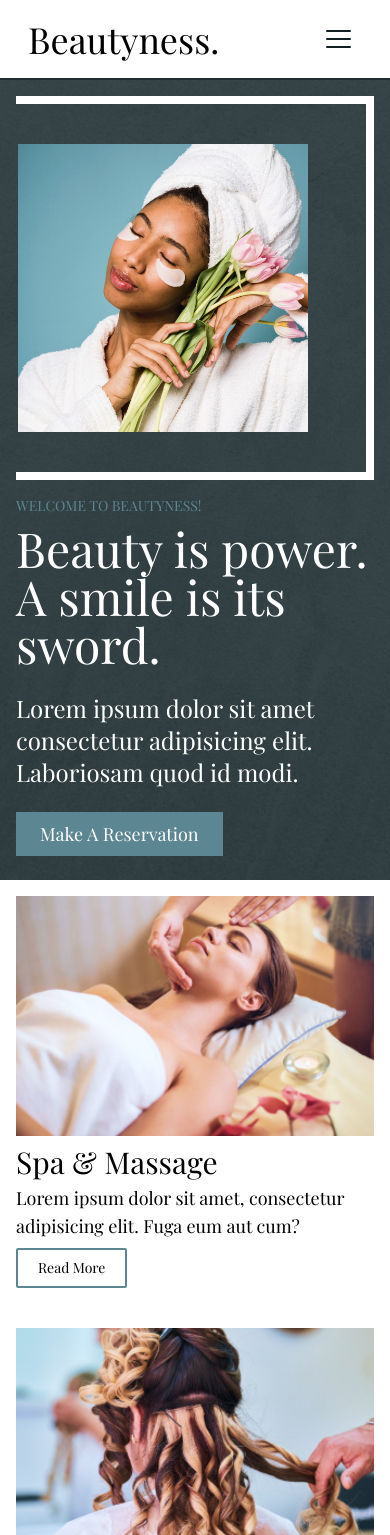
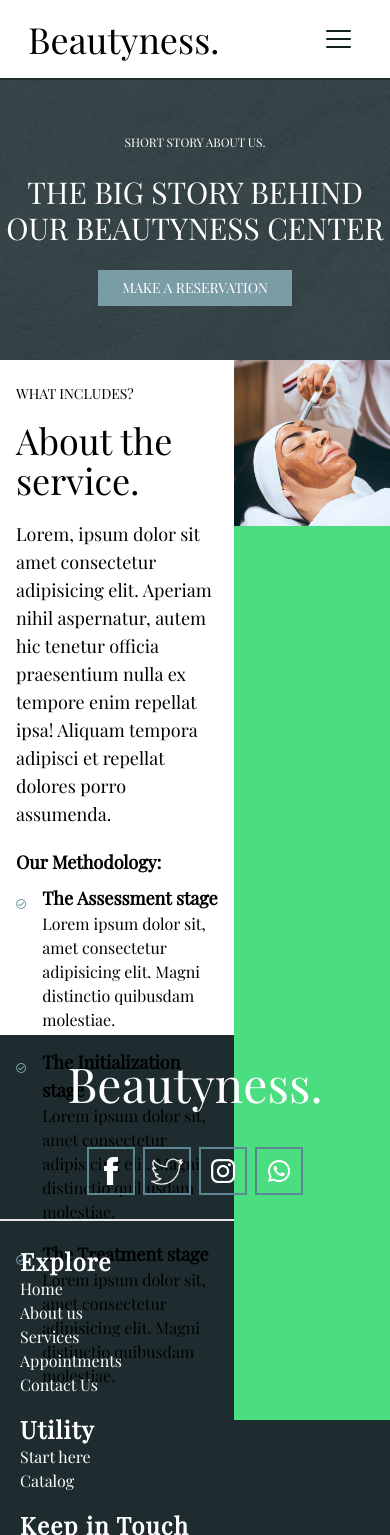
Before and after one commit to sirisenju/HouseOf_Iyanga, a React (Vite) app in the folder HouseOfIyanga/: page / in a window 390 px wide. Shown: the top 1535 px of the page. Built offline with nearby package versions, Linux system fonts and the light colour scheme.

Commit message:
services page made

```diff
--- a/HouseOfIyanga/src/App.jsx
+++ b/HouseOfIyanga/src/App.jsx
@@ -2,12 +2,14 @@ import React from "react";
 import _Footer from "./components/sections/_Footer";
 import _Header from "./components/sections/_Header";
 import Home from "./components/pages/Home";
+import AppointmentPage from "./components/pages/AppointmentPage";
 
 function App() {
   return (
     <main>
       <_Header />
-        <Home />
+      {/** <Home /> */}
+        <AppointmentPage/>
       <_Footer />
     </main>
   );
--- /dev/null
+++ b/HouseOfIyanga/src/components/pages/AppointmentPage.jsx
@@ -0,0 +1,65 @@
+import React from "react";
+import { FaBeer, FaCheckCircle, FaCheckDouble, FaRegCheckCircle } from "react-icons/fa"
+
+function AppointmentPage() {
+  return (
+    <main className="pt-[80px]">
+        {/**first section starts........................................................*/}
+      <section className="w-full">
+        <div
+          className="w-full h-[280px] flex justify-center items-center"
+          style={{ backgroundImage: "url('/contentImage/bgImg1.jpg')" }}
+        >
+          <div className="max-w-xl mx-auto text-center">
+            <p className="text-xs text-white">SHORT STORY ABOUT US.</p>
+            <h2 className="font-medium text-3xl pt-6 pb-6 text-white">
+              THE BIG STORY BEHIND OUR BEAUTYNESS CENTER
+            </h2>
+            <button className="px-6 py-2 bg-Primary-theme text-white text-sm">
+              MAKE A RESERVATION
+            </button>
+          </div>
+        </div>
+      </section>
+      {/**first section ends........................................................*/}
+
+      {/**second section starts........................................................*/}
+      <section className="w-full h-[80vh]">
+        <div className="w-full flex">
+            <div className="w-[60%] flex justify-center items-center">
+                <div className="max-w-lg p-4">
+                    <h3 className=" text-sm pt-2">WHAT INCLUDES?</h3>
+                    <p className="text-4xl font-medium pt-4 pb-5">About the service.</p>
+                    <p className="text-lg">Lorem, ipsum dolor sit amet consectetur adipisicing elit. Aperiam nihil aspernatur,
+                        autem hic tenetur officia praesentium nulla ex tempore
+                        enim repellat ipsa! Aliquam tempora adipisci et repellat dolores porro assumenda.
+                    </p>
+                    <p className=" text-lg pt-5 font-semibold pb-2">Our Methodology: </p>
+                    <div className="flex pb-4">
+                        <FaRegCheckCircle size={40} color="#7A9CA5"/>
+                        <div className="pl-4"><span className="text-lg font-semibold">The Assessment stage</span><br /> Lorem ipsum dolor sit, amet consectetur
+                        adipisicing elit. Magni distinctio quibusdam molestiae.</div>
+                    </div>
+                    <div className="flex pb-4">
+                        <FaRegCheckCircle size={40} color="#7A9CA5"/>
+                        <div className="pl-4"><span className="text-lg font-semibold">The Initialization stage</span><br /> Lorem ipsum dolor sit, amet consectetur
+                        adipisicing elit. Magni distinctio quibusdam molestiae.</div>
+                    </div>
+                    <div className="flex pb-4">
+                        <FaRegCheckCircle size={40} color="#7A9CA5"/>
+                        <div className="pl-4"><span className="text-lg font-semibold">The Treatment stage</span><br /> Lorem ipsum dolor sit, amet consectetur
+                        adipisicing elit. Magni distinctio quibusdam molestiae.</div>
+                    </div>
+                </div>
+            </div>
+            <div className="w-[40%] bg-green-400">
+                <img className="object-contain object-center w-full" src="/contentImage/faceMask1.jpg" alt="" />
+            </div>
+        </div>
+      </section>
+      {/**second section ends........................................................*/}
+    </main>
+  );
+}
+
+export default AppointmentPage;
--- a/HouseOfIyanga/src/components/pages/Services.jsx
+++ b/HouseOfIyanga/src/components/pages/Services.jsx
@@ -29,12 +29,14 @@ function Services() {
     <section>
       <_Header />
       <main className="pt-[100px]">
-        {/*fourth section start................................................ */}
+        {/*first section start................................................ */}
         <section className="w-full h-[140%] bg-white flex justify-center items-center">
-        <div className="xl:w-1/2 max-[850px]:w-full max-[1200px]:p-4">
+          <div className="xl:w-1/2 max-[850px]:w-full max-[1200px]:p-4 mb-24">
             <div className="flex justify-center">
               <div className="text-center max-w-sm pt-2 pb-4 mb-4">
-              <p className="sm:text-xs max-[639px]:text-sm text-Secondary-theme">OUR SERVICES</p>
+                <p className="sm:text-xs max-[639px]:text-sm text-Secondary-theme">
+                  OUR SERVICES
+                </p>
                 <h2 className="sm:text-3xl max-[639px]:text-4xl font-medium">
                   We are Experienced in making you very Beautiful.
                 </h2>
@@ -187,7 +189,7 @@ function Services() {
               />
             </div>
             {/*item 5............................................................................... */}
-          <div className="flex max-[1400px]:inline max-[1639px]:w-full mb-10">
+            <div className="flex max-[1400px]:inline max-[1639px]:w-full">
               <img
                 className="h-96 max-[1400px]:h-80 w-full object-cover"
                 src="/contentImage/faceMask1.jpg"
@@ -222,7 +224,45 @@ function Services() {
             </div>
           </div>
         </section>
-      {/*fourth section end................................................ */}
+        {/*first section start................................................ */}
+
+        {/*second section start................................................ */}
+        <section className="w-full h-[60vh] bg-Home-bg flex items-center justify-center">
+          <div>
+            <div className="max-w-lg h-full max-[1190px]:max-w-lg text-center">
+              <p className="sm:text-xs max-[639px]:text-lg">FLAT DISCOUNT</p>
+              <h2 className="sm:text-3xl max-[639px]:text-4xl font-semibold pt-3">
+                Claim up to 50% offer on the most popular services.....
+              </h2>
+              <p className="text-lg pt-3 pb-3">
+                There are many variations of passages of Lorem Ipsum available,
+                but the majority have suffered alteration in some form, buying
+                to injected humour, or randomised words.
+              </p>
+              <div className="max-[350px]:inline mx-auto flex justify-between items-center border-2 max-[350px]:border-0 border-Secondary-theme h-28 max-w-sm">
+                <div className="p-5">
+                  <span className="text-lg">
+                    Mail us:
+                    <br />
+                    beautyness@gmail.com
+                  </span>
+                  <br />
+                  <span className="text-lg">
+                    Call us:
+                    <br />
+                    +234 983 4564 554{" "}
+                  </span>
+                </div>
+                <img
+                  className="h-32 max-[280px]:w-full max-[280px]:object-fill w-32 object-contain"
+                  src="/contentImage/Offer.png"
+                  alt=""
+                />
+              </div>
+            </div>
+          </div>
+        </section>
+        {/*second section end................................................ */}
       </main>
       <_Footer />
     </section>
--- a/HouseOfIyanga/src/components/sections/_Header.jsx
+++ b/HouseOfIyanga/src/components/sections/_Header.jsx
@@ -15,7 +15,7 @@ function _Header() {
         </div>
         <button
           className="bg-Primary-theme px-7 py-1 font-manrope"
-          onCdivck={"#"}
+          onClick={"#"}
         >
           RESERVATION
         </button>
```
Lines whose indentation alone changed are shown as unchanged.
